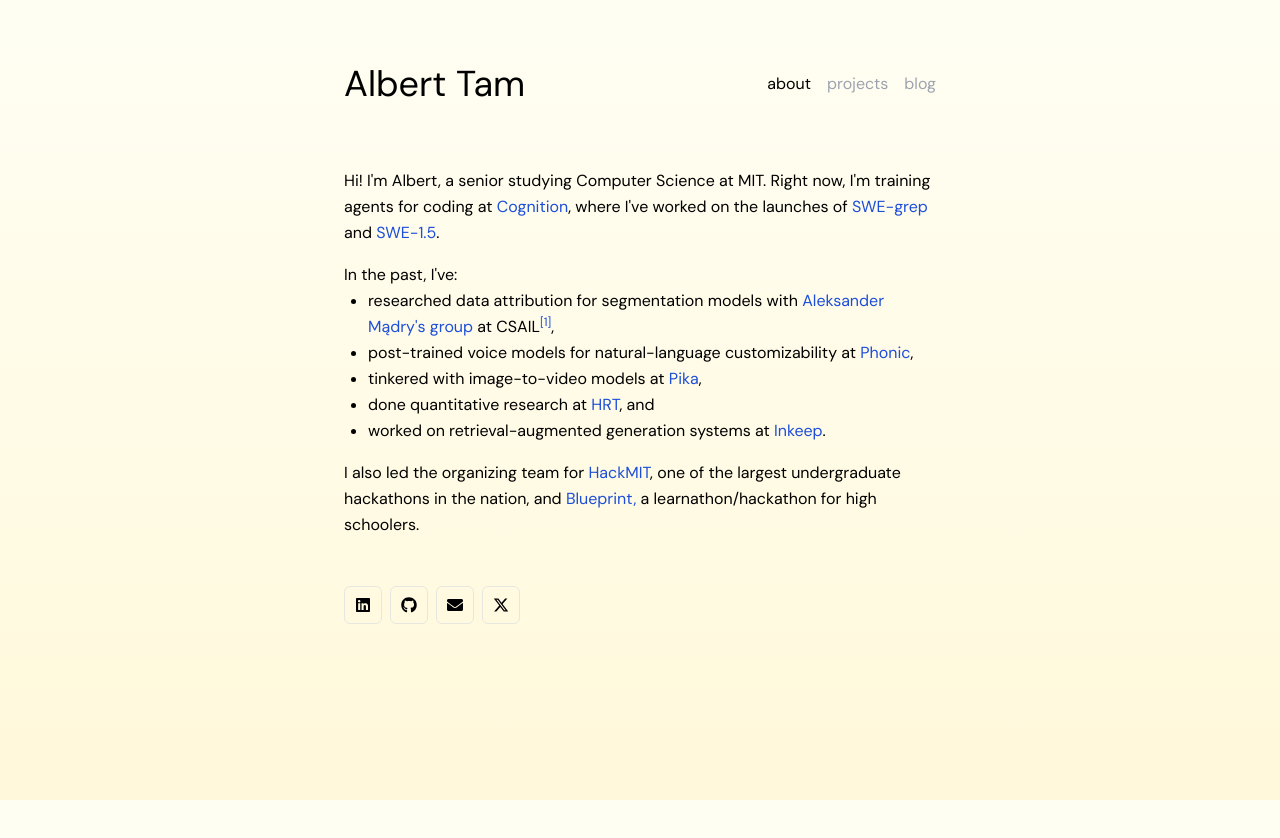
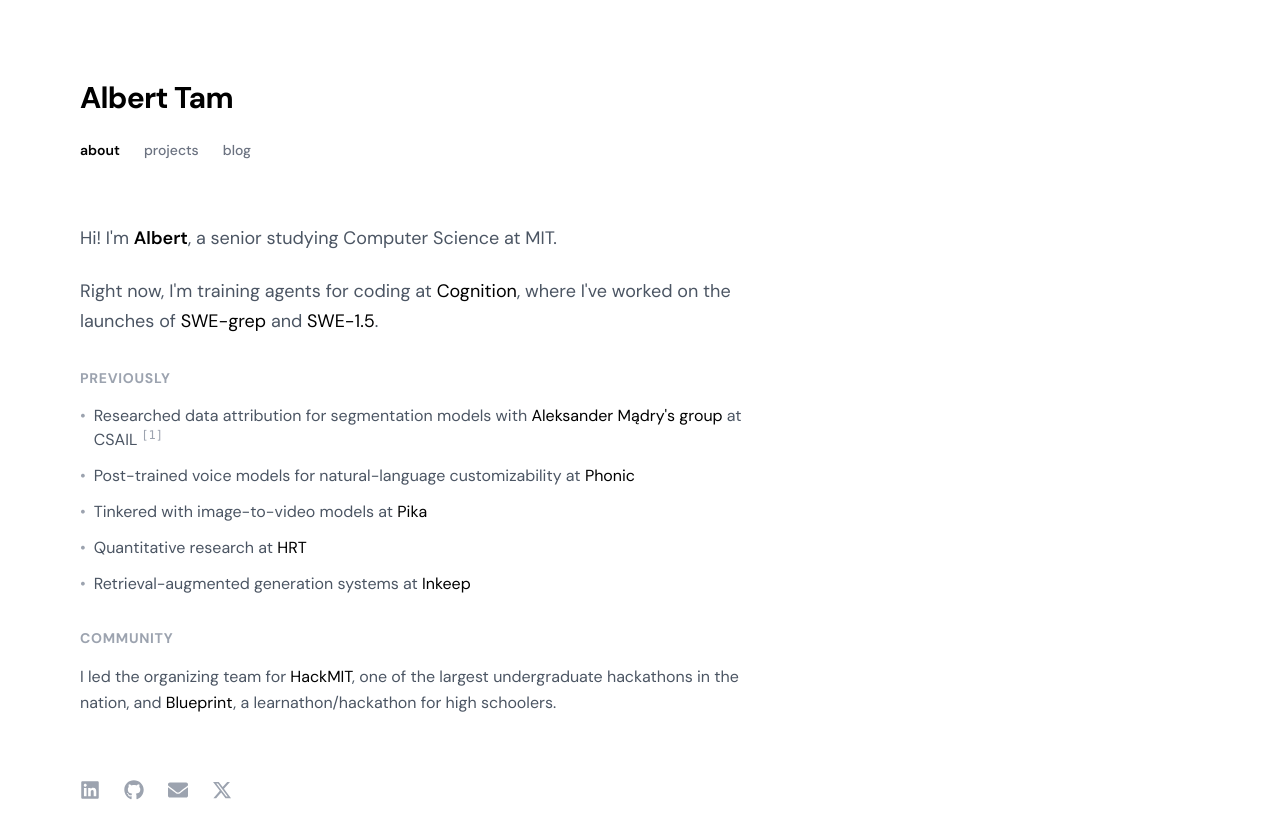
Before and after one commit to tam-albert/tam-albert.github.io, a Next.js app: page / in a window 1280 px wide. Shown: the top 838 px of the page. Before the commit the page ends 800 px from the top, so only its background shows below. Built offline with nearby package versions, Linux system fonts and the light colour scheme.

Commit message:
ui overhaul

```diff
--- a/src/components/footer.tsx
+++ b/src/components/footer.tsx
@@ -22,24 +22,17 @@
   ];
 
   return (
-    <footer className="flex space-x-2">
+    <footer className="flex space-x-6">
       {links.map(({ Icon, link }) => (
-        <button
+        <a
           key={link}
-          className="
-            flex justify-center items-center
-            border border-slate-300/50 rounded-md
-            transition hover:bg-slate-200/25"
+          href={link}
+          target="_blank"
+          rel="noopener noreferrer"
+          className="text-gray-400 hover:text-black transition-colors"
         >
-          <a
-            href={link}
-            target="_blank"
-            rel="noopener noreferrer"
-            className="p-2.5"
-          >
-            <Icon />
-          </a>
-        </button>
+          <Icon className="w-5 h-5" />
+        </a>
       ))}
     </footer>
   );
--- a/src/components/layout.tsx
+++ b/src/components/layout.tsx
@@ -1,5 +1,4 @@
 import { ReactNode } from "react";
-import { motion } from "framer-motion";
 
 interface Props {
   children?: ReactNode;
@@ -7,18 +6,8 @@
 
 export default function Layout({ children }: Props) {
   return (
-    <motion.div
-      initial={{ y: 100, opacity: 0 }}
-      animate={{ y: 0, opacity: 1 }}
-      exit={{ y: 100, opacity: 0 }}
-      transition={{
-        type: "spring",
-        duration: 0.3,
-        bounce: 0.05,
-      }}
-      className="md:w-1/2 grow"
-    >
+    <div className="w-full">
       {children}
-    </motion.div>
+    </div>
   );
 }
--- a/src/components/navbar.tsx
+++ b/src/components/navbar.tsx
@@ -17,23 +17,21 @@
     },
   ];
 
-  const activeClassNames = "text-black active";
-
   const pathName = usePathname();
   return (
-    <div className="flex items-center md:w-1/2 w-full">
-      <div className="grow md:text-4xl text-xl">
+    <div className="flex flex-col space-y-6 w-full max-w-2xl">
+      <div className="text-3xl font-bold tracking-tight text-black">
         <Link href="/">Albert Tam</Link>
       </div>
-      <div className="flex items-center space-x-4 text-gray-400">
+      <div className="flex items-center space-x-6 text-sm font-medium text-gray-500">
         {navbarItems.map(({ href, label }) => {
           const isActive = pathName === href;
           return (
             <div
               key="label"
               className={`${
-                isActive ? activeClassNames : "inactive"
-              } custom-underline`}
+                isActive ? "text-black font-semibold" : "hover:text-black transition-colors"
+              }`}
             >
               <Link href={href}>{label}</Link>
             </div>
--- a/src/pages/_app.tsx
+++ b/src/pages/_app.tsx
@@ -1,22 +1,23 @@
 import Navbar from "@/components/navbar";
 import "@/styles/globals.css";
-import { AnimatePresence } from "framer-motion";
 import type { AppProps } from "next/app";
 import { DM_Sans } from "next/font/google";
-import { usePathname } from "next/navigation";
+import Footer from "@/components/footer";
 
 const dmSans = DM_Sans({ subsets: ["latin"] });
 
 export default function App({ Component, pageProps }: AppProps) {
-  const pathName = usePathname();
   return (
     <main
-      className={`flex min-h-screen flex-col items-center justify-between space-y-16 py-16 px-12 ${dmSans.className}`}
+      className={`flex min-h-screen flex-col items-start justify-between space-y-16 py-20 px-8 sm:px-20 ${dmSans.className}`}
     >
       <Navbar />
-      <AnimatePresence mode="wait" initial={false}>
-        <Component {...pageProps} key={pathName} />
-      </AnimatePresence>
+      <div className="w-full max-w-2xl flex-grow flex flex-col">
+        <Component {...pageProps} />
+      </div>
+      <div className="w-full max-w-2xl">
+        <Footer />
+      </div>
     </main>
   );
 }
--- a/src/pages/index.tsx
+++ b/src/pages/index.tsx
@@ -1,4 +1,3 @@
-import Footer from "@/components/footer";
 import Layout from "@/components/layout";
 import { useState } from "react";
 
@@ -6,14 +5,16 @@
   const [showCitation, setShowCitation] = useState(false);
   return (
     <Layout>
-      <div className="flex flex-col">
-        <div className="flex w-full flex-col space-y-4 mb-12 leading-relaxed">
-          <div>
-            Hi! I&apos;m Albert, a senior studying Computer Science at MIT.
+      <div className="flex flex-col space-y-8">
+        <div className="text-lg text-gray-600 leading-relaxed">
+          <p className="mb-6">
+            Hi! I&apos;m <span className="font-semibold text-black">Albert</span>, a senior studying Computer Science at MIT.
+          </p>
+          <p>
             Right now, I&apos;m training agents for coding at{" "}
             <a
               href="https://cognition.ai/"
-              className="text-blue-700 hover:text-blue-900"
+              className="text-black decoration-1 underline-offset-4 hover:underline transition-all"
               target="_blank"
               rel="noopener noreferrer"
             >
@@ -22,7 +23,7 @@
             , where I&apos;ve worked on the launches of{" "}
             <a
               href="https://cognition.ai/blog/swe-grep"
-              className="text-blue-700 hover:text-blue-900"
+              className="text-black decoration-1 underline-offset-4 hover:underline transition-all"
               target="_blank"
               rel="noopener noreferrer"
             >
@@ -31,107 +32,119 @@
             and{" "}
             <a
               href="https://cognition.ai/blog/swe-1.5"
-              className="text-blue-700 hover:text-blue-900"
+              className="text-black decoration-1 underline-offset-4 hover:underline transition-all"
               target="_blank"
               rel="noopener noreferrer"
             >
               SWE-1.5
             </a>
             .
+          </p>
         </div>
+
         <div>
-            <p>In the past, I&apos;ve:</p>
-            <ul className="list-disc list-outside ml-6">
-              <li>
-                researched data attribution for segmentation models with{" "}
+          <h2 className="text-sm font-bold text-gray-400 uppercase tracking-wider mb-4">Previously</h2>
+          <ul className="space-y-3 text-gray-600">
+            <li className="flex items-start">
+              <span className="mr-2 text-gray-400">•</span>
+              <span>
+                Researched data attribution for segmentation models with{" "}
                 <a
                   href="https://madrylab.mit.edu/"
-                  className="text-blue-700 hover:text-blue-900"
+                  className="text-black decoration-1 underline-offset-4 hover:underline transition-all"
                   target="_blank"
                   rel="noopener noreferrer"
                 >
                   Aleksander Mądry&apos;s group
                 </a>{" "}
                 at CSAIL
-                <span className="relative group inline-block -ml-0.2">
+                <span className="relative group inline-block ml-1 align-top">
                   <sup
-                    className="text-blue-700 cursor-help"
+                    className="cursor-help font-mono text-xs text-gray-400 hover:text-black transition-colors"
                     onClick={() => setShowCitation(!showCitation)}
                   >
                     [1]
                   </sup>
                   <span
-                    className={`absolute bottom-full left-1/2 transform -translate-x-1/2 mb-2 px-3 py-2 bg-gray-900 text-white text-sm rounded-lg transition-opacity max-w-lg z-10 text-left md:opacity-0 md:invisible md:group-hover:opacity-100 md:group-hover:visible ${
+                    className={`absolute bottom-full left-0 mb-2 px-3 py-2 bg-gray-900 text-white text-xs rounded shadow-sm w-64 z-10 ${
                       showCitation
                         ? "opacity-100 visible"
-                        : "opacity-0 invisible"
-                    }`}
-                    style={{ maxWidth: "32rem", minWidth: "16rem" }}
+                        : "opacity-0 invisible group-hover:opacity-100 group-hover:visible"
+                    } transition-all duration-200`}
                   >
                     Albert Tam, Josh Vendrow, & Aleksander Madry. &quot;Data
                     Attribution for Segmentation Models.&quot; NeurIPS 2023
                     Workshop on Attributing Model Behavior at Scale (2023).
-                    <span className="absolute top-full left-1/2 transform -translate-x-1/2 border-4 border-transparent border-t-gray-900"></span>
                   </span>
                 </span>
-                ,
+              </span>
             </li>
-              <li>
-                post-trained voice models for natural-language customizability
-                at{" "}
+            <li className="flex items-start">
+              <span className="mr-2 text-gray-400">•</span>
+              <span>
+                Post-trained voice models for natural-language customizability at{" "}
                 <a
                   href="https://phonic.co/"
-                  className="text-blue-700 hover:text-blue-900"
+                  className="text-black decoration-1 underline-offset-4 hover:underline transition-all"
                   target="_blank"
                   rel="noopener noreferrer"
                 >
                   Phonic
                 </a>
-                ,{" "}
+              </span>
             </li>
-              <li>
-                tinkered with image-to-video models at{" "}
+            <li className="flex items-start">
+              <span className="mr-2 text-gray-400">•</span>
+              <span>
+                Tinkered with image-to-video models at{" "}
                 <a
                   href="https://pika.art/"
-                  className="text-blue-700 hover:text-blue-900"
+                  className="text-black decoration-1 underline-offset-4 hover:underline transition-all"
                   target="_blank"
                   rel="noopener noreferrer"
                 >
                   Pika
                 </a>
-                ,{" "}
+              </span>
             </li>
-              <li>
-                done quantitative research at{" "}
+            <li className="flex items-start">
+              <span className="mr-2 text-gray-400">•</span>
+              <span>
+                Quantitative research at{" "}
                 <a
                   href="https://www.hudsonrivertrading.com/"
-                  className="text-blue-700 hover:text-blue-900"
+                  className="text-black decoration-1 underline-offset-4 hover:underline transition-all"
                   target="_blank"
                   rel="noopener noreferrer"
                 >
                   HRT
                 </a>
-                , and{" "}
+              </span>
             </li>
-              <li>
-                worked on retrieval-augmented generation systems at{" "}
+            <li className="flex items-start">
+              <span className="mr-2 text-gray-400">•</span>
+              <span>
+                Retrieval-augmented generation systems at{" "}
                 <a
                   href="https://inkeep.com/"
-                  className="text-blue-700 hover:text-blue-900"
+                  className="text-black decoration-1 underline-offset-4 hover:underline transition-all"
                   target="_blank"
                   rel="noopener noreferrer"
                 >
                   Inkeep
                 </a>
-                .
+              </span>
             </li>
           </ul>
         </div>
+
         <div>
-            I also led the organizing team for{" "}
+           <h2 className="text-sm font-bold text-gray-400 uppercase tracking-wider mb-4">Community</h2>
+           <p className="text-gray-600 leading-relaxed">
+            I led the organizing team for{" "}
             <a
               href="https://hackmit.org/"
-              className="text-blue-700 hover:text-blue-900"
+              className="text-black decoration-1 underline-offset-4 hover:underline transition-all"
               target="_blank"
               rel="noopener noreferrer"
             >
@@ -140,16 +153,15 @@
             , one of the largest undergraduate hackathons in the nation, and{" "}
             <a
               href="https://blueprint.hackmit.org/"
-              className="text-blue-700 hover:text-blue-900"
+              className="text-black decoration-1 underline-offset-4 hover:underline transition-all"
               target="_blank"
               rel="noopener noreferrer"
             >
-              Blueprint,
-            </a>{" "}
-            a learnathon/hackathon for high schoolers.
+              Blueprint
+            </a>
+            , a learnathon/hackathon for high schoolers.
+          </p>
         </div>
-        </div>
-        <Footer />
       </div>
     </Layout>
   );
--- a/src/pages/projects.tsx
+++ b/src/pages/projects.tsx
@@ -4,7 +4,6 @@
 import { FaFileAlt, FaGithub } from "react-icons/fa";
 import { FaCircleInfo } from "react-icons/fa6";
 import { SiDevpost } from "react-icons/si";
-import { motion } from "framer-motion";
 
 const mono = Space_Mono({ subsets: ["latin"], weight: "700" });
 
@@ -22,7 +21,7 @@
             models. By extending{" "}
             <a
               href="https://trak.csail.mit.edu/"
-              className="text-blue-700 hover:text-blue-900"
+              className="text-black underline underline-offset-4 hover:text-gray-600 transition-colors"
               target="_blank"
             >
               TRAK
@@ -30,7 +29,7 @@
             , we can curate a subset of training images from{" "}
             <a
               href="https://cocodataset.org/#home"
-              className="text-blue-700 hover:text-blue-900"
+              className="text-black underline underline-offset-4 hover:text-gray-600 transition-colors"
               target="_blank"
             >
               large image datasets
@@ -56,7 +55,7 @@
           Final project for{" "}
           <a
             href="https://hanlab.mit.edu/courses/2024-fall-65940"
-            className="text-blue-700 hover:text-blue-900"
+            className="text-black underline underline-offset-4 hover:text-gray-600 transition-colors"
             target="_blank"
           >
             6.5940 (Efficient Deep Learning Computing)
@@ -64,7 +63,7 @@
           , Fall 2024 at MIT. We adapted{" "}
           <a
             href="https://arxiv.org/abs/2410.09426"
-            className="text-blue-700 hover:text-blue-900"
+            className="text-black underline underline-offset-4 hover:text-gray-600 transition-colors"
             target="_blank"
           >
             FlatQuant
@@ -85,7 +84,7 @@
           Final project for{" "}
           <a
             href="https://phillipi.github.io/6.7960/"
-            className="text-blue-700 hover:text-blue-900"
+            className="text-black underline underline-offset-4 hover:text-gray-600 transition-colors"
             target="_blank"
           >
             6.7960 (Deep Learning)
@@ -95,7 +94,7 @@
           (
           <a
             href="https://arxiv.org/abs/2406.02507"
-            className="text-blue-700 hover:text-blue-900"
+            className="text-black underline underline-offset-4 hover:text-gray-600 transition-colors"
             target="_blank"
           >
             autoguidance
@@ -103,7 +102,7 @@
           ) and language modeling (
           <a
             href="https://arxiv.org/abs/2210.15097"
-            className="text-blue-700 hover:text-blue-900"
+            className="text-black underline underline-offset-4 hover:text-gray-600 transition-colors"
             target="_blank"
           >
             contrastive decoding
@@ -141,42 +140,23 @@
       text: "A collaborative journaling app you can use to compile memories with your friends, supporting text, images, and audio. Built for web.lab 2023.",
     },
   ];
-  const containerVariants = {
-    hidden: { opacity: 0 },
-    visible: {
-      opacity: 1,
-      transition: {
-        staggerChildren: 0.15,
-      },
-    },
-  };
-
-  const itemVariants = {
-    hidden: { opacity: 0, y: 20 },
-    visible: {
-      opacity: 1,
-      y: 0,
-      transition: {
-        duration: 0.5,
-        ease: "easeOut",
-      },
-    },
-  };
 
   return (
     <Layout>
-      <motion.div
-        variants={containerVariants}
-        initial="hidden"
-        animate="visible"
-        className="flex flex-col space-y-6"
-      >
-        {projects.map((project, index) => (
-          <motion.div key={`project-${index}`} variants={itemVariants}>
-            <Project {...project} />
-          </motion.div>
-        ))}
-      </motion.div>
+      <div className="flex flex-col space-y-8">
+        <div className="space-y-1">
+          <h1 className="text-3xl font-bold tracking-tight text-black">Projects</h1>
+          <p className="text-gray-500">Selected work and experiments.</p>
+        </div>
+
+        <div className="flex flex-col space-y-10">
+          {projects.map((project, index) => (
+            <div key={`project-${index}`}>
+              <Project {...project} />
+            </div>
+          ))}
+        </div>
+      </div>
     </Layout>
   );
 }
--- a/src/styles/globals.css
+++ b/src/styles/globals.css
@@ -3,27 +3,22 @@
 @tailwind utilities;
 
 :root {
-  --foreground-rgb: 0, 0, 0;
-  --background-start-rgb: 255, 254, 243;
-  --background-end-rgb: 255, 248, 218;
+  --foreground-rgb: 23, 23, 23;
+  --background-start-rgb: 255, 255, 255;
+  --background-end-rgb: 255, 255, 255;
 }
 
 /* @media (prefers-color-scheme: dark) {
   :root {
-    --foreground-rgb: 255, 255, 255;
-    --background-start-rgb: 0, 0, 0;
-    --background-end-rgb: 0, 0, 0;
+    --foreground-rgb: 237, 237, 237;
+    --background-start-rgb: 10, 10, 10;
+    --background-end-rgb: 10, 10, 10;
   }
 } */
 
 body {
   color: rgb(var(--foreground-rgb));
-  background: linear-gradient(
-      to bottom,
-      transparent,
-      rgb(var(--background-end-rgb))
-    )
-    rgb(var(--background-start-rgb));
+  background: rgb(var(--background-start-rgb));
 }
 
 @layer utilities {
@@ -31,51 +26,3 @@
     text-wrap: balance;
   }
 }
-
-.custom-underline {
-  display: inline-block;
-  padding-bottom: 0.5px;
-  background-position: 0 100%; /*OR bottom left*/
-  background-size: 0% 2px;
-  background-repeat: no-repeat;
-  transition: background-size 0.3s, background-position 0s 0.3s;
-}
-
-.custom-underline.active {
-  background-image: linear-gradient(#000 0 0);
-}
-
-.custom-underline.inactive {
-  background-image: linear-gradient(#d1d5db 0 0);
-}
-
-.custom-underline:hover {
-  background-position: 100% 100%;
-  background-size: 100% 2px;
-}
-
-.page-transition-stage-fadeIn {
-  animation: fadeInEffect 0.2s ease-out forwards;
-}
-
-.page-transition-stage-fadeOut {
-  animation: fadeOutEffect 0.2s ease-out forwards;
-}
-
-@keyframes fadeInEffect {
-  from {
-    opacity: 0;
-  }
-  to {
-    opacity: 1;
-  }
-}
-
-@keyframes fadeOutEffect {
-  from {
-    opacity: 1;
-  }
-  to {
-    opacity: 0;
-  }
-}
```
Also changed, not shown: src/components/project.tsx (+7 -23 lines), src/pages/api/hello.ts (deleted, +0 -13 lines), src/pages/blog/[slug].tsx (+19 -17 lines), src/pages/blog/index.tsx (+15 -13 lines), tailwind.config.ts (+1 -7 lines). Lines whose indentation alone changed are shown as unchanged.
